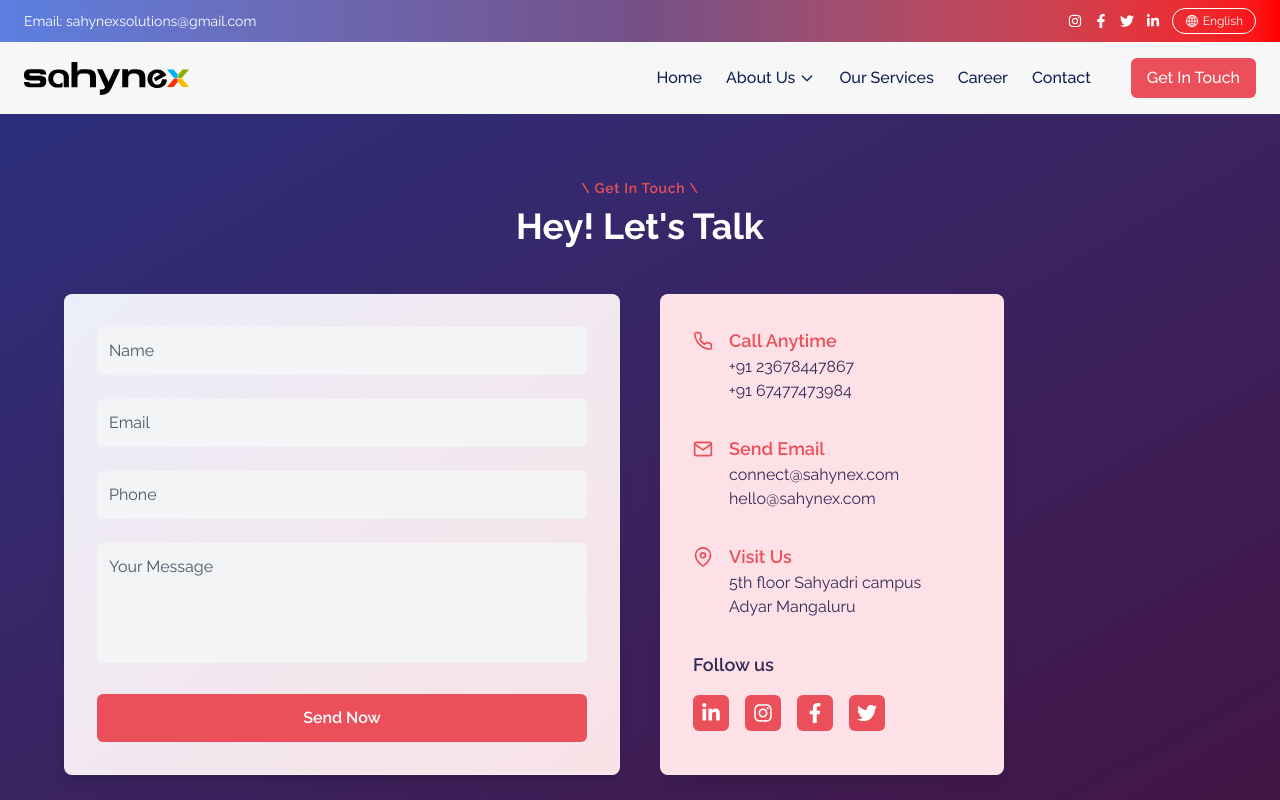
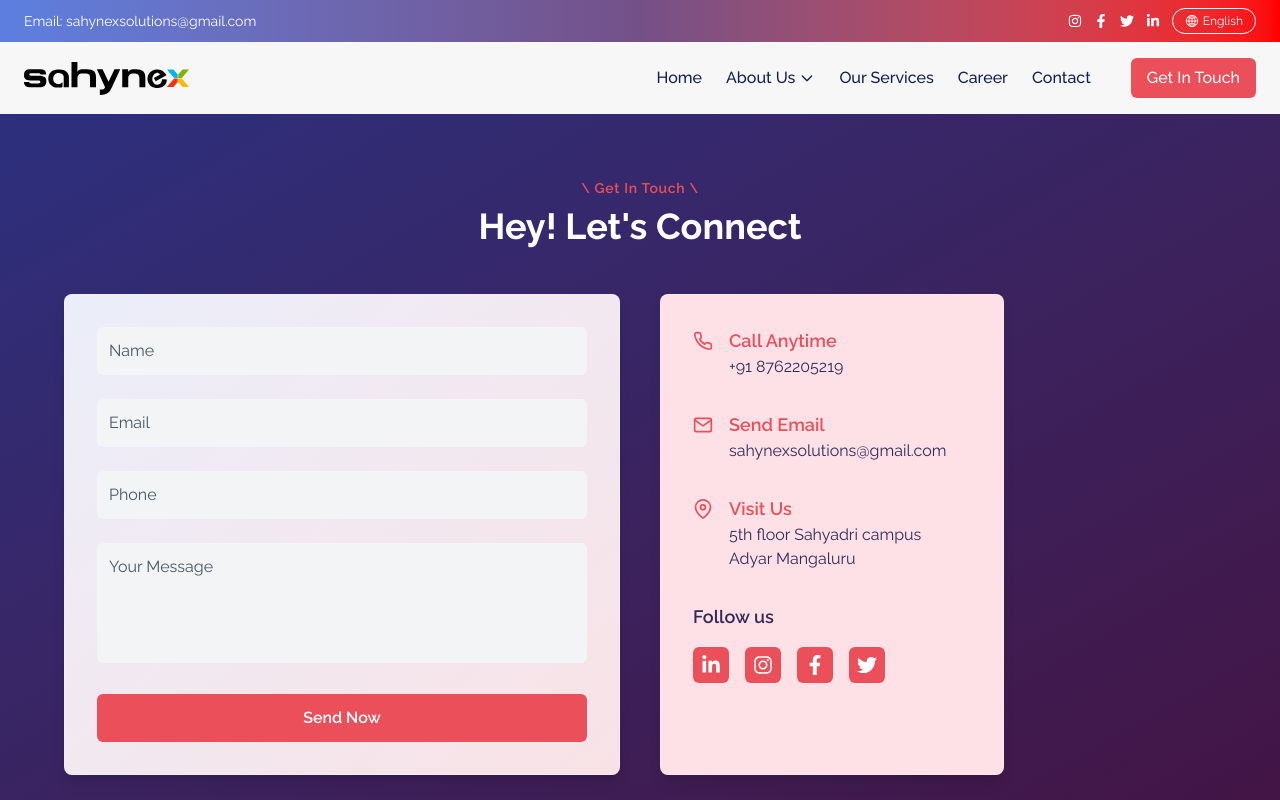
Before and after one commit to sahynex-solution/Sahynex, a Next.js app: page /Contact in a window 1280 px wide. Shown: the top 800 px of the page. Built offline with nearby package versions, Linux system fonts and the light colour scheme.

Commit message:
feat: Update contact page with new headings and updated contact information

```diff
--- a/src/app/Contact/page.tsx
+++ b/src/app/Contact/page.tsx
@@ -19,7 +19,7 @@ const ContactForm: FC = () => {
             \ Get In Touch \
           </h2>
           <h2 className="text-white text-3xl sm:text-4xl font-bold mt-2">
-            Hey! Let's Talk
+            Hey! Let's Connect
           </h2>
         </div>
 
@@ -64,8 +64,8 @@ const ContactForm: FC = () => {
                 <h3 className="text-lg font-semibold text-[#EB505A]">
                   Call Anytime
                 </h3>
-                <p className=" text-[#322a56]">+91 23678447867</p>
-                <p className=" text-[#322a56]">+91 67477473984</p>
+                <p className=" text-[#322a56]">+91 8762205219</p>
+                {/* <p className=" text-[#322a56]">+91 67477473984</p> */}
               </div>
             </div>
 
@@ -77,8 +77,8 @@ const ContactForm: FC = () => {
                 <h3 className="text-lg font-semibold text-[#EB505A]">
                   Send Email
                 </h3>
-                <p className=" text-[#322a56]">connect@sahynex.com</p>
-                <p className=" text-[#322a56]">hello@sahynex.com</p>
+                <p className=" text-[#322a56]">sahynexsolutions@gmail.com</p>
+                {/* <p className=" text-[#322a56]">hello@sahynex.com</p> */}
               </div>
             </div>
 
```
